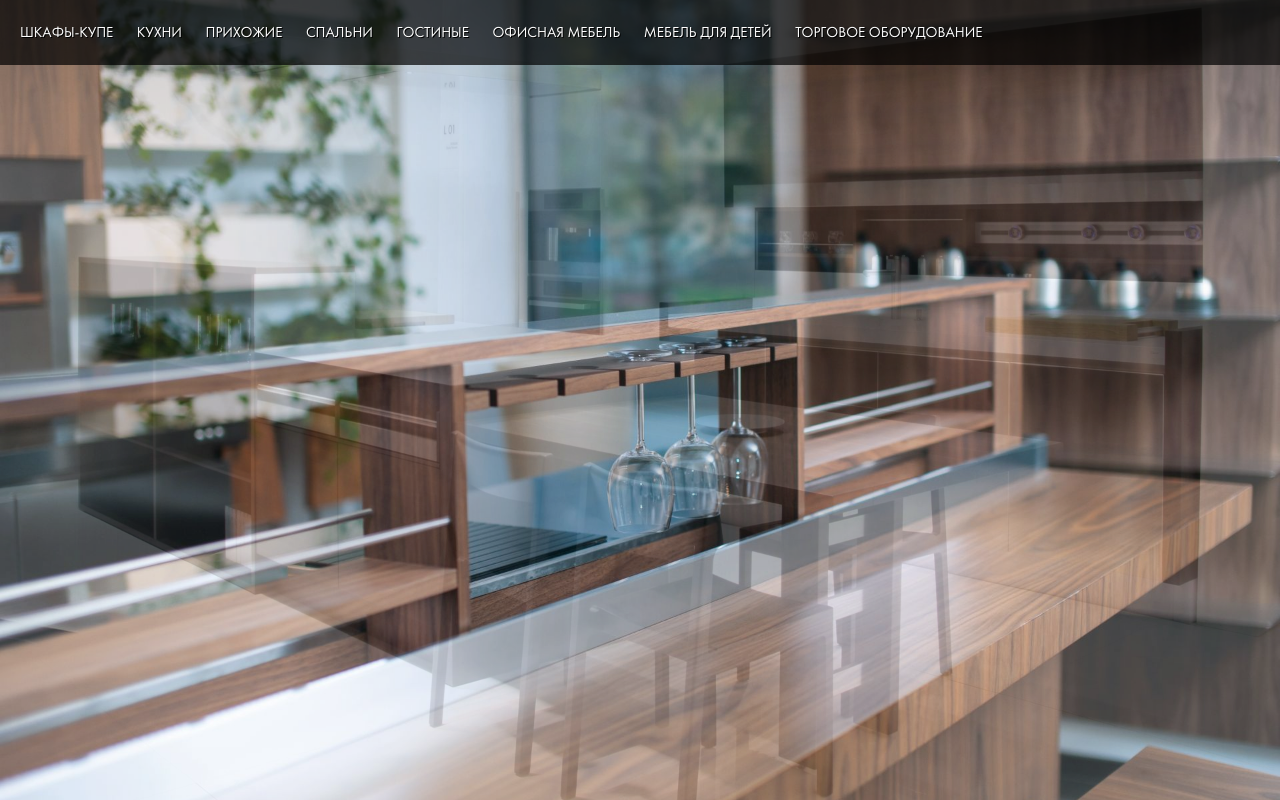
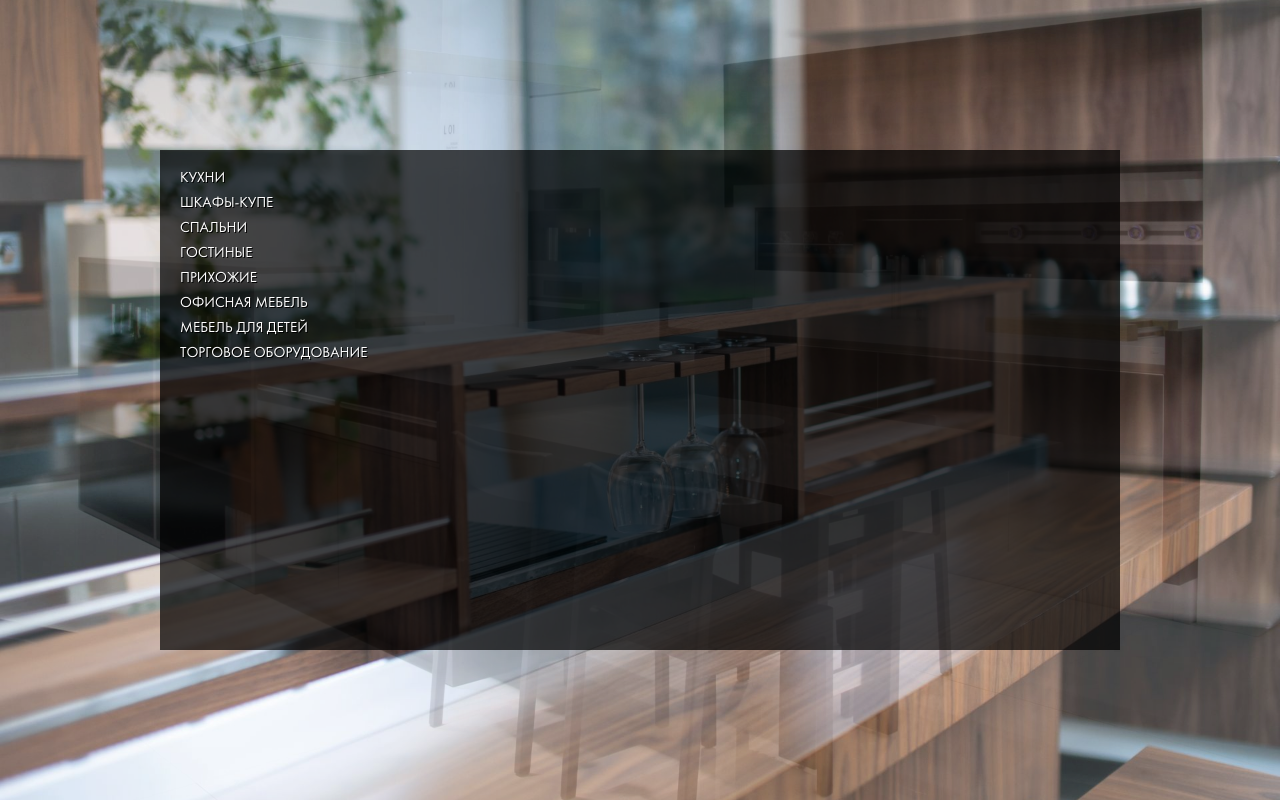
Before and after one commit to tims139/mebel, a plain HTML site: page index.html in a window 1280 px wide. Drawn offline with Linux system fonts and the light colour scheme.

Commit message:
new version

```diff
--- a/css/layout.css
+++ b/css/layout.css
@@ -2,21 +2,18 @@
     box-sizing: border-box;
 }
 
+body{
+    font-family: Tahoma;
+}
+
 #menu{
-    position: absolute;
-    left: 0;
-    top: 0;
-    width:100%;
-    background-color: rgba(0,0,0, 0.7);
     text-shadow:1px 1px #000;
-    padding:20px;
-    font:15px/25px 'Futura Light';
+    font:15px/1 'Futura Light';
     text-transform: uppercase;
 }
 
 #menu li{
-    display:inline-block;
-    margin-right:20px
+    margin-bottom:10px;
 }
 
 #menu a{
@@ -32,3 +29,17 @@
 #menu a:hover{
     color: rgba(255, 255, 255, 0.6);
 }
+
+section{
+    width:960px;
+    margin:0 auto;
+    margin-top:100px;
+    background-color: rgba(0,0,0, 0.7);
+    color:#fff;
+    padding:20px;
+    height:500px;
+    position: absolute;
+    top:50%;
+    left:50%;
+    margin-left:-480px;
+}
--- a/index.html
+++ b/index.html
@@ -19,21 +19,27 @@
 			        fade: 750,
 			        duration: 4000
 			    });
+
+			    $('section').css('margin-top',-$('section').outerHeight()/2)
 			})
 		</script>
 	</head>
 	<body>
+		<section>
 			<nav id="menu">
 				<ul>
+					<li><a href="#">Кухни</a></li>
 					<li><a href="#">Шкафы-купе</a></li>
-				<li><a href="#">Кухни</a></li>
-				<li><a href="#">Прихожие</a></li>
 					<li><a href="#">Спальни</a></li>
 					<li><a href="#">Гостиные</a></li>
+					<li><a href="#">Прихожие</a></li>
 					<li><a href="#">Офисная мебель</a></li>
 					<li><a href="#">Мебель для детей</a></li>
 					<li><a href="#">Торговое оборудование</a></li>
 				</ul>
 			</nav>
+
+		</section>
+
 	</body>
 </html>
```
Lines whose indentation alone changed are shown as unchanged.
